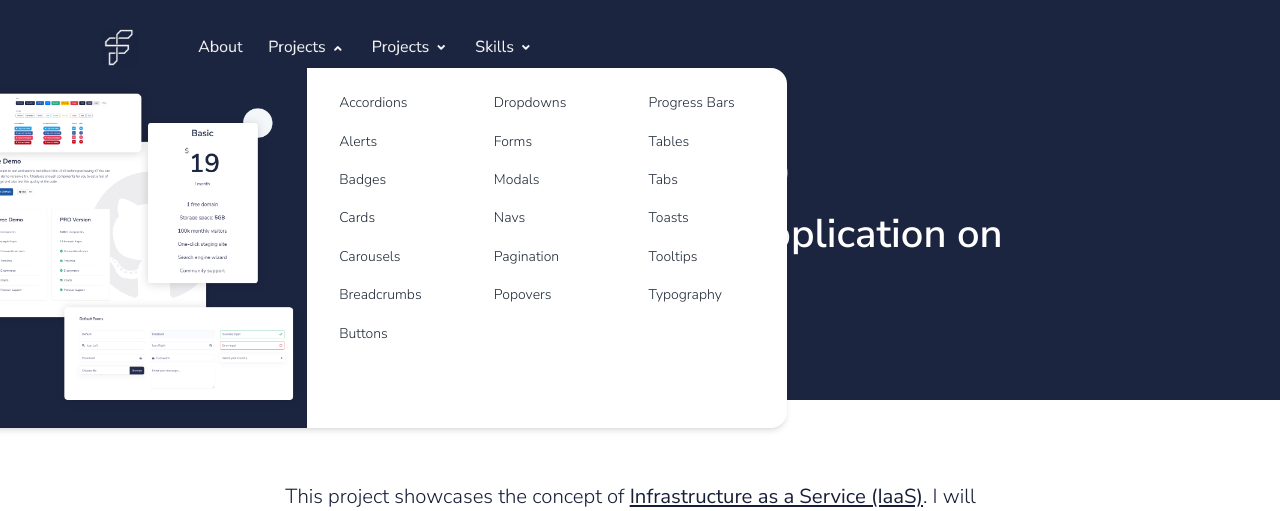
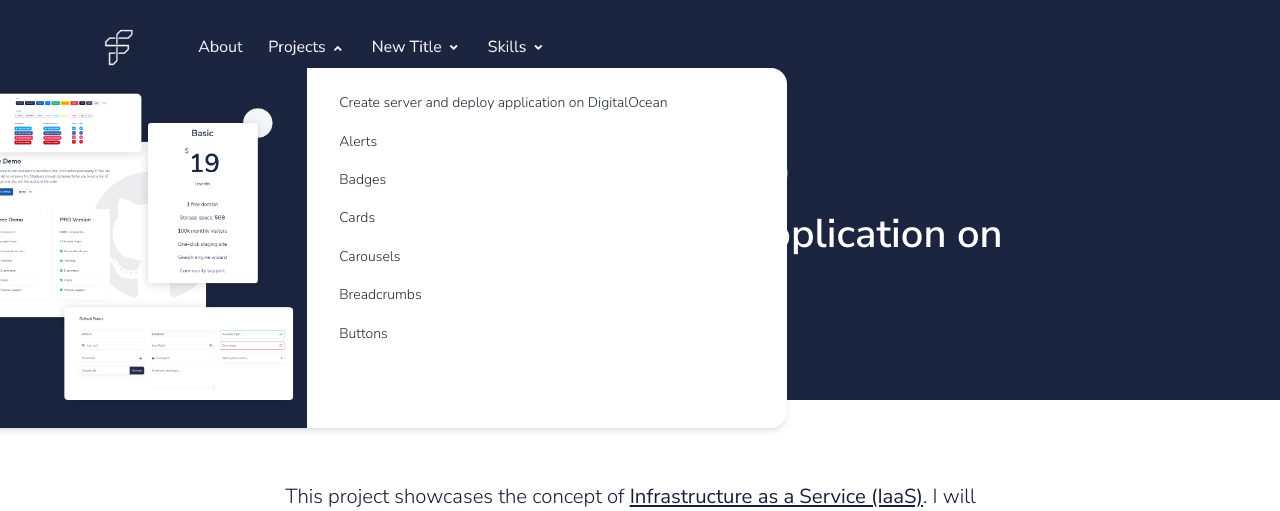
Before and after one commit to flaviassantos/fss-portfolio, a Flask app: page /project_5_create_server_deploy_digitalocean.html in a window 1280 px wide, after a click on "Projects". Shown: the top 511 px of the page. Run offline with Flask 2, Linux system fonts and the light colour scheme; some libraries are stand-ins or nearby versions.

Commit message:
Fix links to  Project 5

```diff
--- a/apps/templates/home/about.html
+++ b/apps/templates/home/about.html
@@ -122,7 +122,7 @@
                     <!--Project 5-->
                     <div class="col-12 col-md-6 col-lg-4 mb-5 mb-lg-0">
                         <div class="card shadow border-gray-300">
-                            <img src="/static/assets/img/projects/prometheus_monitoring.jpg" class="card-img-top rounded-top" alt="Prometheus">
+                            <img src="/static/assets/img/project5/choose-image.png" class="card-img-top rounded-top" alt="Droplet">
                             <div class="card-body">
                                 <h3 class="h4 card-title mb-2">Create server and deploy application on DigitalOcean</h3>
                                 <span class="card-subtitle text-gray fw-normal">#Cloud #IaaS</span>
--- a/apps/templates/home/project_template.html
+++ b/apps/templates/home/project_template.html
@@ -31,7 +31,7 @@
         </section>
         <!-- End of Title section -->
 
-        <!-- Section blog-->
+        <!-- Section project5-->
         <div class="section bg-white pt-5 pt-lg-6 text-black">
                 <article class="container">
                     <!--Text-->
@@ -87,7 +87,7 @@
                             </div>
                         </article>
         </div>
-        <!-- End of blog section -->
+        <!-- End of project5 section -->
 
 
     </main>
--- a/apps/templates/includes/navigation.html
+++ b/apps/templates/includes/navigation.html
@@ -38,7 +38,7 @@
                                     </div>
                                     <div class="col ps-0 py-3">
                                         <ul class="list-style-none">
-                                            <li><a class="dropdown-item" href="/ui-accordions.html">Accordions</a></li>
+                                            <li><a class="dropdown-item" href="/project_5_create_server_deploy_digitalocean.html">Create server and deploy application on DigitalOcean</a></li>
                                             <li><a class="dropdown-item" href="/ui-alerts.html">Alerts</a></li>
                                             <li><a class="dropdown-item" href="/ui-badges.html">Badges</a></li>
                                             <li><a class="dropdown-item" href="/ui-cards.html">Cards</a></li>
@@ -47,32 +47,13 @@
                                             <li><a class="dropdown-item" href="/ui-buttons.html">Buttons</a></li>
                                         </ul>
                                     </div>
-                                    <div class="col ps-0 py-3">
-                                        <ul class="list-style-none">
-                                            <li><a class="dropdown-item" href="/ui-dropdowns.html">Dropdowns</a></li>
-                                            <li><a class="dropdown-item" href="/ui-forms.html">Forms</a></li>
-                                            <li><a class="dropdown-item" href="/ui-modals.html">Modals</a></li>
-                                            <li><a class="dropdown-item" href="/ui-navs.html">Navs</a></li>
-                                            <li><a class="dropdown-item" href="/ui-pagination.html">Pagination</a></li>
-                                            <li><a class="dropdown-item" href="/ui-popovers.html">Popovers</a></li>
-                                        </ul>
-                                    </div>
-                                    <div class="col ps-0 py-3">
-                                        <ul class="list-style-none">
-                                            <li><a class="dropdown-item" href="/ui-progress-bars.html">Progress Bars</a></li>
-                                            <li><a class="dropdown-item" href="/ui-tables.html">Tables</a></li>
-                                            <li><a class="dropdown-item" href="/ui-tabs.html">Tabs</a> </li>
-                                            <li><a class="dropdown-item" href="/ui-toasts.html">Toasts</a> </li>
-                                            <li><a class="dropdown-item" href="/ui-tooltips.html">Tooltips</a></li>
-                                            <li><a class="dropdown-item" href="/ui-typography.html">Typography</a></li>
-                                        </ul>
-                                    </div>
+
                                 </div>
                             </div>
                         </li>
                         <li class="nav-item dropdown">
                             <a href="#" class="nav-link dropdown-toggle" id="componentsDropdown" aria-expanded="false" data-bs-toggle="dropdown">
-                                Projects
+                                New Title
                                 <span class="fas fa-angle-down nav-link-arrow ms-1"></span>
                             </a>
                             <div class="dropdown-menu dropdown-megamenu-md p-0" aria-labelledby="componentsDropdown">
```
Also changed, not shown: apps/templates/home/project_5_create_server_deploy_digitalocean.html (+14 -14 lines), apps/static/assets/img/project5/add-ssh-key.png (renamed from apps/static/assets/img/blog/add-ssh-key.png), apps/static/assets/img/project5/choose-auth.png (renamed from apps/static/assets/img/blog/choose-auth.png), apps/static/assets/img/project5/choose-image.png (renamed from apps/static/assets/img/blog/choose-image.png), apps/static/assets/img/project5/choose-region.png (renamed from apps/static/assets/img/blog/choose-region.png), apps/static/assets/img/project5/droplet-firewall.png (renamed from apps/static/assets/img/blog/droplet-firewall.png), apps/static/assets/img/project5/firewall-app.png (renamed from apps/static/assets/img/blog/firewall-app.png), apps/static/assets/img/project5/firewall.png (renamed from apps/static/assets/img/blog/firewall.png), apps/static/assets/img/project5/image-1.jpg (renamed from apps/static/assets/img/blog/image-1.jpg), apps/static/assets/img/project5/java-port.png (renamed from apps/static/assets/img/blog/java-port.png), apps/static/assets/img/project5/java-user.png (renamed from apps/static/assets/img/blog/java-user.png), apps/static/assets/img/project5/netstat.png (renamed from apps/static/assets/img/blog/netstat.png), apps/static/assets/img/project5/terminal-ssh.png (renamed from apps/static/assets/img/blog/terminal-ssh.png), apps/static/assets/img/project5/ui-app.png (renamed from apps/static/assets/img/blog/ui-app.png).
